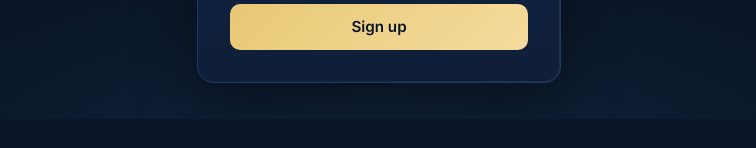
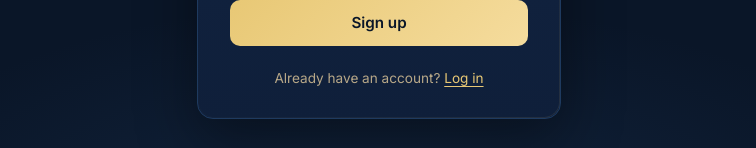
Before and after one commit to ArjunViswaa/Pharos, a React (Vite) app in the folder client/: page / in a window 1280 px wide. Shown: the part 681-829 px from the top of the page, without its empty margins (261-1017 px from the left). Before the commit the page ends 800 px from the top, so only its background shows below. Built offline with nearby package versions, Linux system fonts and the light colour scheme; no server answers.

Commit message:
React Login form - Frontend changes

```diff
--- a/client/src/App.jsx
+++ b/client/src/App.jsx
@@ -1,8 +1,10 @@
 import { useEffect, useState } from "react";
 import SignupForm from "./components/SignupForm.jsx";
+import LoginForm from "./components/LoginForm.jsx";
 
 export default function App() {
   const [health, setHealth] = useState(null);
+  const [view, setView] = useState("signup");
 
   useEffect(() => {
     fetch("/api/health")
@@ -20,7 +22,11 @@ export default function App() {
         <span>API: {health ? health.status : "checking..."}</span>
       </section>
 
-      <SignupForm />
+      {view === "signup" ? (
+        <SignupForm onSwitchToLogin={() => setView("login")} />
+      ) : (
+        <LoginForm onSwitchToSignup={() => setView("signup")} />
+      )}
     </main>
   );
 }
--- /dev/null
+++ b/client/src/components/LoginForm.jsx
@@ -0,0 +1,91 @@
+import { useState } from "react";
+import { apiPost } from "../lib/api.js";
+
+export default function LoginForm({ onSwitchToSignup }) {
+  const [form, setForm] = useState({ email: "", password: "" });
+  const [submitting, setSubmitting] = useState(false);
+  const [errors, setErrors] = useState({});
+  const [topError, setTopError] = useState(null);
+  const [success, setSuccess] = useState(null);
+
+  const update = (field) => (e) => setForm((f) => ({ ...f, [field]: e.target.value }));
+
+  async function handleSubmit(e) {
+    e.preventDefault();
+    setSubmitting(true);
+    setErrors({});
+    setTopError(null);
+    try {
+      const data = await apiPost("/api/auth/login", form);
+      localStorage.setItem("pharos.token", data.token);
+      setSuccess(data.user);
+    } catch (err) {
+      if (err.status === 400 && err.body?.issues) {
+        setErrors(err.body.issues);
+      } else if (err.status === 401) {
+        setTopError("Email or password is incorrect.");
+      } else {
+        setTopError("Something went wrong. Please try again.");
+      }
+    } finally {
+      setSubmitting(false);
+    }
+  }
+
+  if (success) {
+    return (
+      <div className="card success-card">
+        <div className="checkmark-circle">
+          <svg viewBox="0 0 24 24">
+            <polyline points="5 12 10 17 19 8" />
+          </svg>
+        </div>
+        <h2>Welcome back, {success.name}!</h2>
+        <p>You're signed in. Time to find your mentor.</p>
+      </div>
+    );
+  }
+
+  return (
+    <form className="card" onSubmit={handleSubmit} noValidate>
+      <h2>Log in to Pharos</h2>
+
+      <label>
+        Email
+        <input
+          type="email"
+          value={form.email}
+          onChange={update("email")}
+          required
+          autoFocus
+        />
+        {errors.email?.map((m) => <span className="err" key={m}>{m}</span>)}
+      </label>
+
+      <label>
+        Password
+        <input
+          type="password"
+          value={form.password}
+          onChange={update("password")}
+          required
+        />
+        {errors.password?.map((m) => <span className="err" key={m}>{m}</span>)}
+      </label>
+
+      {topError && <p className="err top">{topError}</p>}
+
+      <button disabled={submitting}>
+        {submitting && <span className="spinner" />}
+        {submitting ? "Logging in..." : "Log in"}
+      </button>
+
+      <p className="switch">
+        New to Pharos?{" "}
+        <button type="button" className="link" onClick={onSwitchToSignup}>
+          Create an account
+        </button>
+      </p>
+    </form>
+  );
+}
--- a/client/src/components/SignupForm.jsx
+++ b/client/src/components/SignupForm.jsx
@@ -1,7 +1,7 @@
 import { useState } from "react";
 import { apiPost } from "../lib/api.js";
 
-export default function SignupForm() {
+export default function SignupForm({ onSwitchToLogin }) {
     const [form, setForm] = useState({
         name: "",
         email: "",
@@ -86,6 +86,12 @@ export default function SignupForm() {
             {submitting && <span className="spinner" />}
             {submitting ? "Creating account..." : "Sign up"}
         </button>
+        <p className="switch">
+            Already have an account?{" "}
+            <button type="button" className="link" onClick={onSwitchToLogin}>
+                Log in
+            </button>
+        </p>
         </form>
     );
 }
--- a/client/src/index.css
+++ b/client/src/index.css
@@ -315,3 +315,37 @@ body::before {
   color: var(--muted);
   font-size: 0.95rem;
 }
+
+.card .switch {
+  text-align: center;
+  margin: 0.25rem 0 0;
+  font-size: 0.85rem;
+  color: var(--muted);
+}
+
+.card .link {
+  background: none;
+  border: none;
+  padding: 0;
+  margin: 0;
+  color: var(--gold);
+  font: inherit;
+  font-size: inherit;
+  cursor: pointer;
+  text-decoration: underline;
+  text-underline-offset: 3px;
+  /* Override the gradient/shimmer from .card button */
+  overflow: visible;
+  box-shadow: none;
+  transform: none;
+}
+
+.card .link:hover {
+  color: var(--gold-bright);
+  transform: none;  /* don't lift the way the gold button does */
+  box-shadow: none;
+}
+
+.card .link::before {
+  display: none;  /* kill the shimmer pseudo-element */
+}
```
